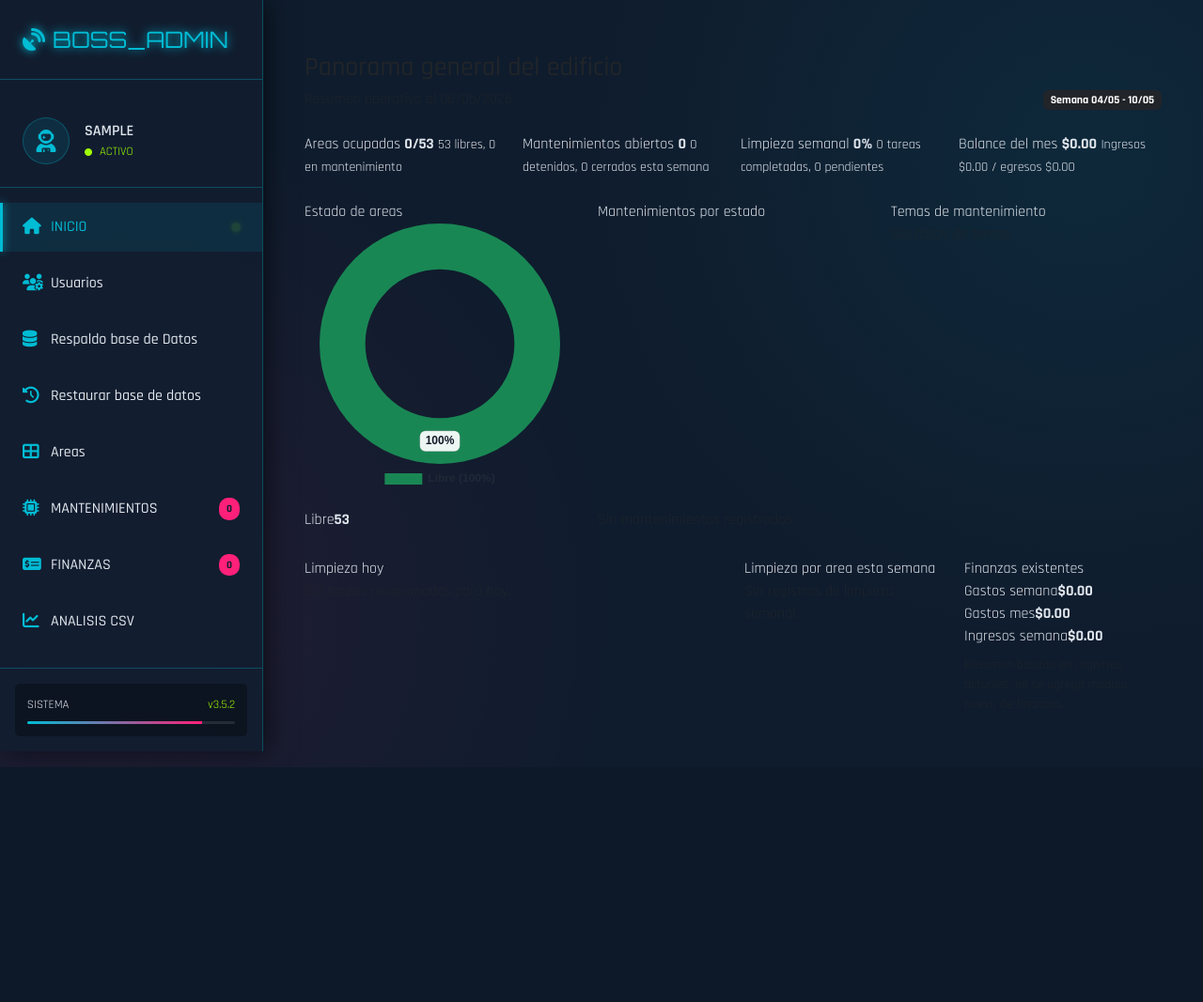
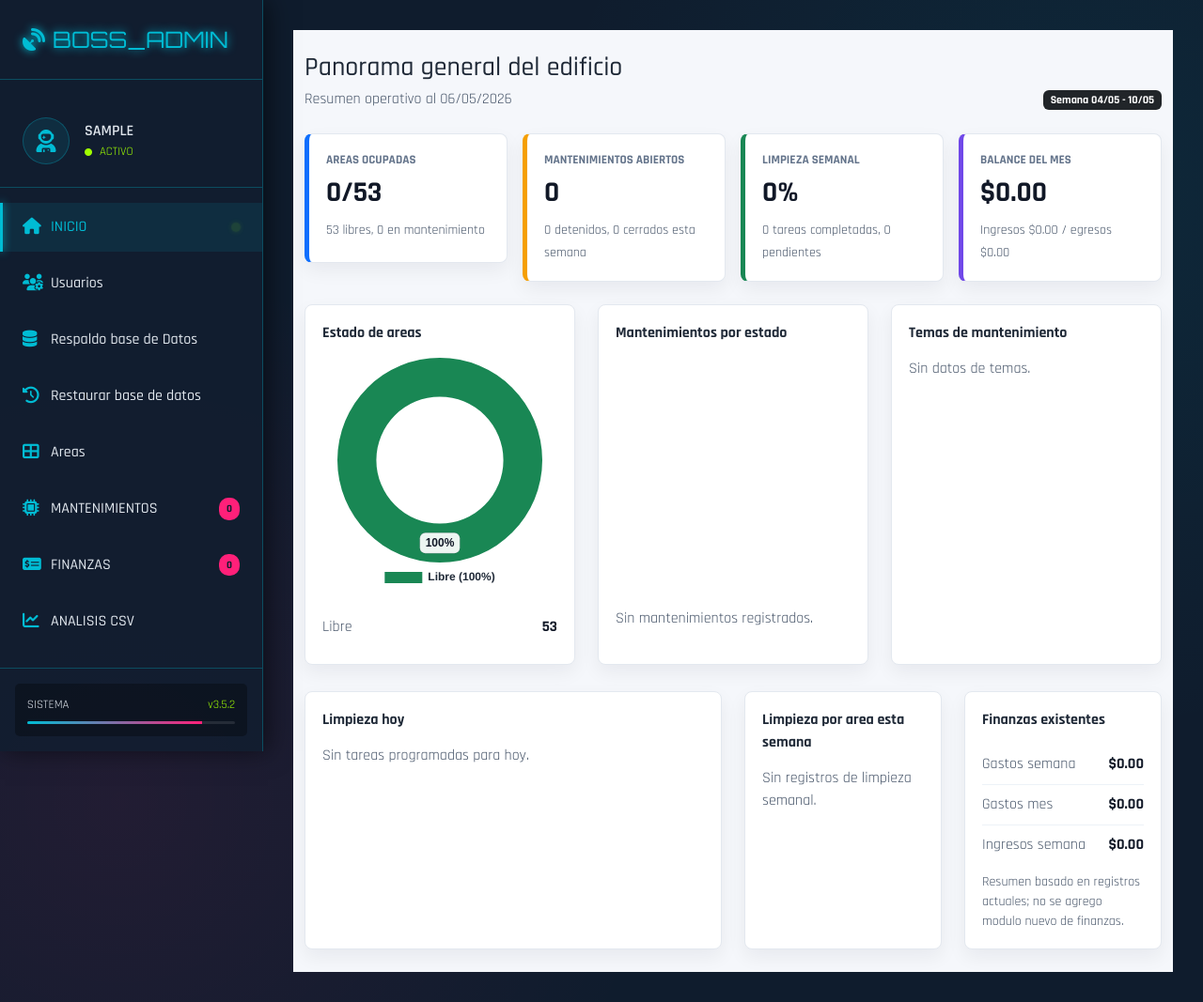
Before and after one commit to abnerck/Boss, a Django app: page /administracion/ in a window 1280 px wide. Shown: the whole page at 94% size. Before the commit the page ends 817 px from the top, so only its background shows below. Run offline with Django 5.2, Linux system fonts and the light colour scheme; the visitor is signed in with stand-in values (Sample User, id 1); data comes from the database, SQL or seed files in the repository; data that the repository does not hold is empty; a map, chart or similar area stays blank; some libraries are stand-ins or nearby versions.

Commit message:
Aplicar estilos visibles en administracion

```diff
--- a/tasks/templates/administracion.html
+++ b/tasks/templates/administracion.html
@@ -3,6 +3,63 @@
 {% block title %}Panel de Administracion{% endblock %}
 
 {% block content %}
+<style>
+    .admin-dashboard {
+        background: #f5f7fb;
+        color: #1f2937;
+        min-height: calc(100vh - 56px);
+    }
+    .admin-dashboard h1,
+    .admin-dashboard h2,
+    .admin-dashboard h3,
+    .admin-dashboard h4,
+    .admin-dashboard h5,
+    .admin-dashboard h6,
+    .admin-dashboard p,
+    .admin-dashboard td,
+    .admin-dashboard th,
+    .admin-dashboard label {
+        color: #1f2937 !important;
+        text-shadow: none !important;
+    }
+    .admin-dashboard .text-muted,
+    .admin-dashboard small {
+        color: #475569 !important;
+        text-shadow: none !important;
+    }
+    .admin-dashboard .table {
+        color: #1f2937;
+    }
+    .admin-dashboard .table thead th {
+        background: #eef2f7;
+        border-bottom-color: #d8e0ea;
+        color: #334155 !important;
+    }
+    .admin-dashboard .badge {
+        color: #fff !important;
+    }
+    .metric-card, .panel {
+        background: #fff;
+        border: 1px solid #e3e8ef;
+        border-radius: 8px;
+        box-shadow: 0 8px 20px rgba(15, 23, 42, .06);
+    }
+    .metric-card { padding: 18px; border-left: 5px solid #0d6efd; min-height: 138px; }
+    .metric-card span { display: block; color: #64748b !important; font-size: .82rem; text-transform: uppercase; font-weight: 700; }
+    .metric-card strong { display: block; color: #111827 !important; font-size: 1.9rem; line-height: 1.2; margin: 8px 0; }
+    .metric-card small { color: #475569 !important; }
+    .accent-blue { border-left-color: #0d6efd; }
+    .accent-orange { border-left-color: #f59f00; }
+    .accent-green { border-left-color: #198754; }
+    .accent-purple { border-left-color: #7048e8; }
+    .panel { padding: 18px; height: 100%; }
+    .panel-title { font-weight: 800; color: #1f2937 !important; margin-bottom: 14px; text-shadow: none !important; }
+    .mini-list div { display: flex; justify-content: space-between; gap: 14px; padding: 9px 0; border-bottom: 1px solid #edf2f7; }
+    .mini-list div:last-child { border-bottom: 0; }
+    .mini-list span { color: #475569 !important; }
+    .mini-list strong { color: #111827 !important; }
+</style>
+
 <div class="container-fluid py-4 admin-dashboard">
     <div class="d-flex flex-wrap justify-content-between align-items-end gap-3 mb-4">
         <div>
@@ -221,60 +278,3 @@ makeChart(
 );
 </script>
 {% endblock %}
-
-{% block extra_css %}
-<style>
-    .admin-dashboard {
-        background: #f5f7fb;
-        color: #1f2937;
-        min-height: calc(100vh - 56px);
-    }
-    .admin-dashboard h1,
-    .admin-dashboard h2,
-    .admin-dashboard h3,
-    .admin-dashboard h4,
-    .admin-dashboard h5,
-    .admin-dashboard h6,
-    .admin-dashboard p,
-    .admin-dashboard td,
-    .admin-dashboard th,
-    .admin-dashboard label {
-        color: #1f2937;
-    }
-    .admin-dashboard .text-muted,
-    .admin-dashboard small {
-        color: #64748b !important;
-    }
-    .admin-dashboard .table {
-        color: #1f2937;
-    }
-    .admin-dashboard .table thead th {
-        background: #eef2f7;
-        border-bottom-color: #d8e0ea;
-        color: #334155;
-    }
-    .admin-dashboard .badge {
-        color: #fff;
-    }
-    .metric-card, .panel {
-        background: #fff;
-        border: 1px solid #e3e8ef;
-        border-radius: 8px;
-        box-shadow: 0 8px 20px rgba(15, 23, 42, .06);
-    }
-    .metric-card { padding: 18px; border-left: 5px solid #0d6efd; min-height: 138px; }
-    .metric-card span { display: block; color: #64748b; font-size: .82rem; text-transform: uppercase; font-weight: 700; }
-    .metric-card strong { display: block; color: #111827; font-size: 1.9rem; line-height: 1.2; margin: 8px 0; }
-    .metric-card small { color: #64748b; }
-    .accent-blue { border-left-color: #0d6efd; }
-    .accent-orange { border-left-color: #f59f00; }
-    .accent-green { border-left-color: #198754; }
-    .accent-purple { border-left-color: #7048e8; }
-    .panel { padding: 18px; height: 100%; }
-    .panel-title { font-weight: 800; color: #1f2937; margin-bottom: 14px; }
-    .mini-list div { display: flex; justify-content: space-between; gap: 14px; padding: 9px 0; border-bottom: 1px solid #edf2f7; }
-    .mini-list div:last-child { border-bottom: 0; }
-    .mini-list span { color: #475569; }
-    .mini-list strong { color: #111827; }
-</style>
-{% endblock %}
```
